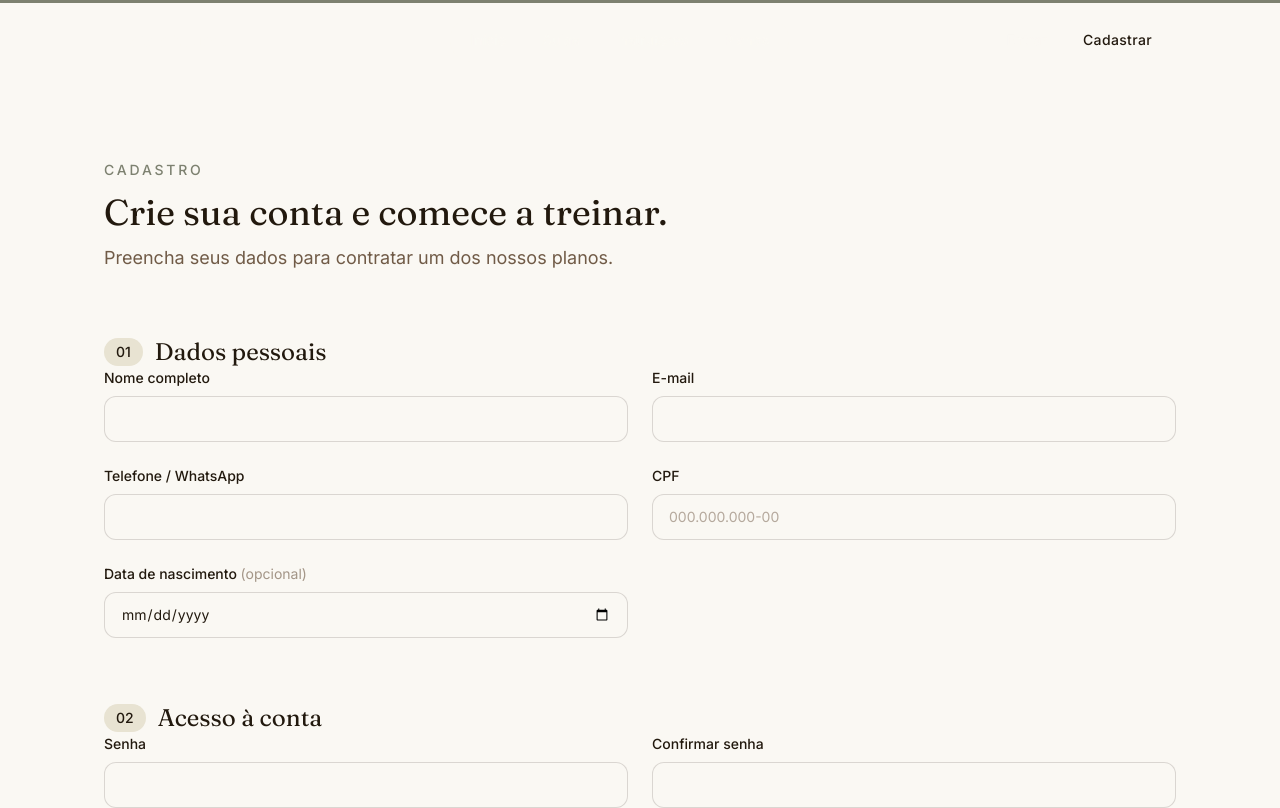
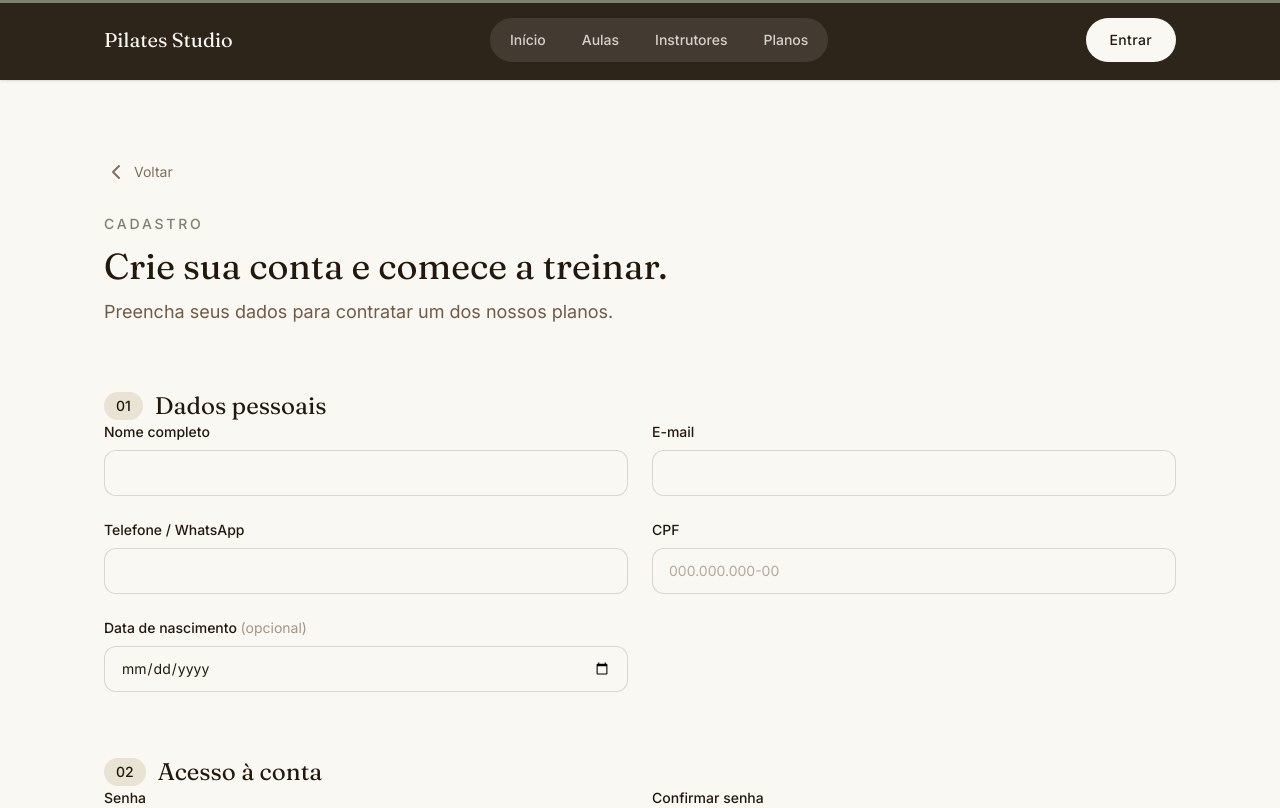
Before and after one commit to saulomedeirosguerreiro/pilates-ui, a React (Vite) app: page /cadastro in a window 1280 px wide. Shown: the top 808 px of the page. Built offline with nearby package versions, Linux system fonts and the light colour scheme.

Commit message:
feat: add lucide-react dependency and enhance navigation in Header and CadastroPage components

```diff
--- a/package.json
+++ b/package.json
@@ -17,6 +17,7 @@
     "@fontsource/fraunces": "^5.3.0",
     "@fontsource/inter": "^5.3.0",
     "lenis": "^1.3.27",
+    "lucide-react": "^1.62.0",
     "motion": "^14.7.1",
     "react": "^19.3.1",
     "react-dom": "^19.3.1",
--- a/src/components/layout/Header.tsx
+++ b/src/components/layout/Header.tsx
@@ -1,5 +1,6 @@
 import { useState } from 'react'
 import { motion, useMotionValueEvent, useScroll } from 'motion/react'
+import { useLocation } from 'react-router'
 import { useSiteConfig } from '../../config/useSiteConfig'
 import { MagneticButton } from '../motion/MagneticButton'
 import { LinkButton } from '../ui/Button'
@@ -14,6 +15,9 @@ const NAV_LINKS = [
 
 export function Header() {
   const { company } = useSiteConfig()
+  const location = useLocation()
+  const isCadastroPage = location.pathname === '/cadastro'
+  const isHomePage = location.pathname === '/'
   const { scrollY } = useScroll()
   const [isScrolled, setIsScrolled] = useState(false)
   const [isHidden, setIsHidden] = useState(false)
@@ -29,7 +33,7 @@ export function Header() {
   })
 
   const headerSurface =
-    isScrolled || isMenuOpen ? 'bg-brown-deep/95 shadow-sm backdrop-blur' : 'bg-transparent'
+    isScrolled || isMenuOpen || !isHomePage ? 'bg-brown-deep/95 shadow-sm backdrop-blur' : 'bg-transparent'
 
   return (
     <motion.header
@@ -58,7 +62,18 @@ export function Header() {
         </nav>
 
         <div className="hidden items-center gap-3 md:flex">
-          <a href="/#planos" className="text-off-white/80 hover:text-off-white font-sans text-sm font-medium">
+          {isCadastroPage ? (
+            <MagneticButton>
+              <LinkButton variant="light" href="/#planos">
+                Entrar
+              </LinkButton>
+            </MagneticButton>
+          ) : (
+            <>
+              <a
+                href="/#planos"
+                className="text-off-white/80 hover:text-off-white font-sans text-sm font-medium"
+              >
                 Entrar
               </a>
               <MagneticButton>
@@ -66,6 +81,8 @@ export function Header() {
                   Cadastrar
                 </LinkButton>
               </MagneticButton>
+            </>
+          )}
         </div>
 
         <button
@@ -99,6 +116,16 @@ export function Header() {
                 {link.label}
               </a>
             ))}
+            {isCadastroPage ? (
+              <LinkButton
+                variant="light"
+                className="mt-2 w-full"
+                href="/#planos"
+                onClick={() => setIsMenuOpen(false)}
+              >
+                Entrar
+              </LinkButton>
+            ) : (
               <LinkButton
                 variant="light"
                 className="mt-2 w-full"
@@ -107,6 +134,7 @@ export function Header() {
               >
                 Cadastrar
               </LinkButton>
+            )}
           </Container>
         </nav>
       )}
--- a/src/routes/CadastroPage.tsx
+++ b/src/routes/CadastroPage.tsx
@@ -1,3 +1,4 @@
+import { ChevronLeft } from 'lucide-react'
 import type { ComponentProps, FormEvent } from 'react'
 import { useState } from 'react'
 import { useSearchParams } from 'react-router'
@@ -26,9 +27,17 @@ function Field({
   )
 }
 
-function SectionTitle({ index, title }: { index: string; title: string }) {
+function SectionTitle({
+  index,
+  title,
+  className = '',
+}: {
+  index: string
+  title: string
+  className?: string
+}) {
   return (
-    <legend className="text-brown-deep flex items-center gap-3 font-serif text-xl sm:text-2xl">
+    <legend className={`text-brown-deep flex items-center gap-3 font-serif text-xl sm:text-2xl ${className}`}>
       <span className="bg-beige-light text-brown-deep rounded-full px-3 py-1 font-sans text-sm font-medium">
         {index}
       </span>
@@ -92,11 +101,23 @@ export function CadastroPage() {
     <SiteChrome>
       <section className="bg-off-white pt-32 pb-24 sm:pt-40">
         <Container className="flex flex-col gap-16">
-          <SectionHeading
-            eyebrow="Cadastro"
-            title="Crie sua conta e comece a treinar."
-            description="Preencha seus dados para contratar um dos nossos planos."
-          />
+          <div className="flex flex-col gap-6">
+            <Reveal>
+              <a
+                href="/"
+                className="text-brown-warm/70 hover:text-brown-deep inline-flex items-center gap-1.5 font-sans text-sm transition-colors motion-reduce:transition-none"
+              >
+                <ChevronLeft aria-hidden="true" className="h-6 w-6" />
+                Voltar
+              </a>
+            </Reveal>
+
+            <SectionHeading
+              eyebrow="Cadastro"
+              title="Crie sua conta e comece a treinar."
+              description="Preencha seus dados para contratar um dos nossos planos."
+            />
+          </div>
 
           <form onSubmit={handleSubmit} className="flex flex-col gap-16">
             <Reveal as="fieldset" className="flex flex-col gap-6">
@@ -201,8 +222,8 @@ export function CadastroPage() {
               </p>
             </Reveal>
 
-            <Reveal as="fieldset" delay={0.2} className="flex flex-col gap-4">
-              <SectionTitle index="05" title="Confirmações" />
+            <Reveal as="fieldset" delay={0.2} className="flex flex-col gap-6">
+              <SectionTitle index="05" title="Confirmações" className="mb-2" />
               <label className="text-brown-deep flex items-start gap-3 font-sans text-sm">
                 <input type="checkbox" name="aceiteTermos" required className="mt-1" />
                 <span>
```
Also changed, not shown: 2 other files (tests, documents, lock files or other folders). Lines whose indentation alone changed are shown as unchanged.
